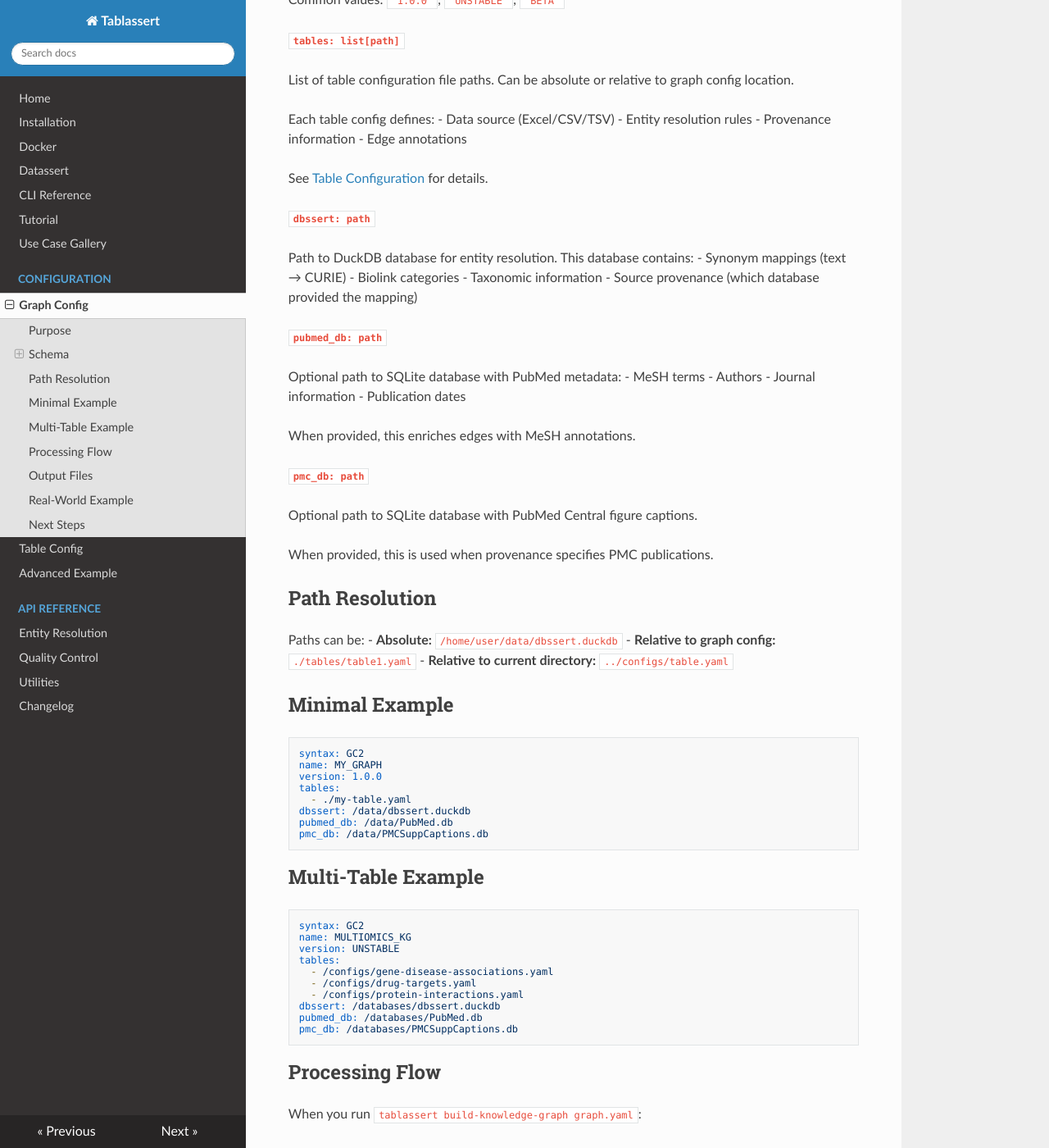
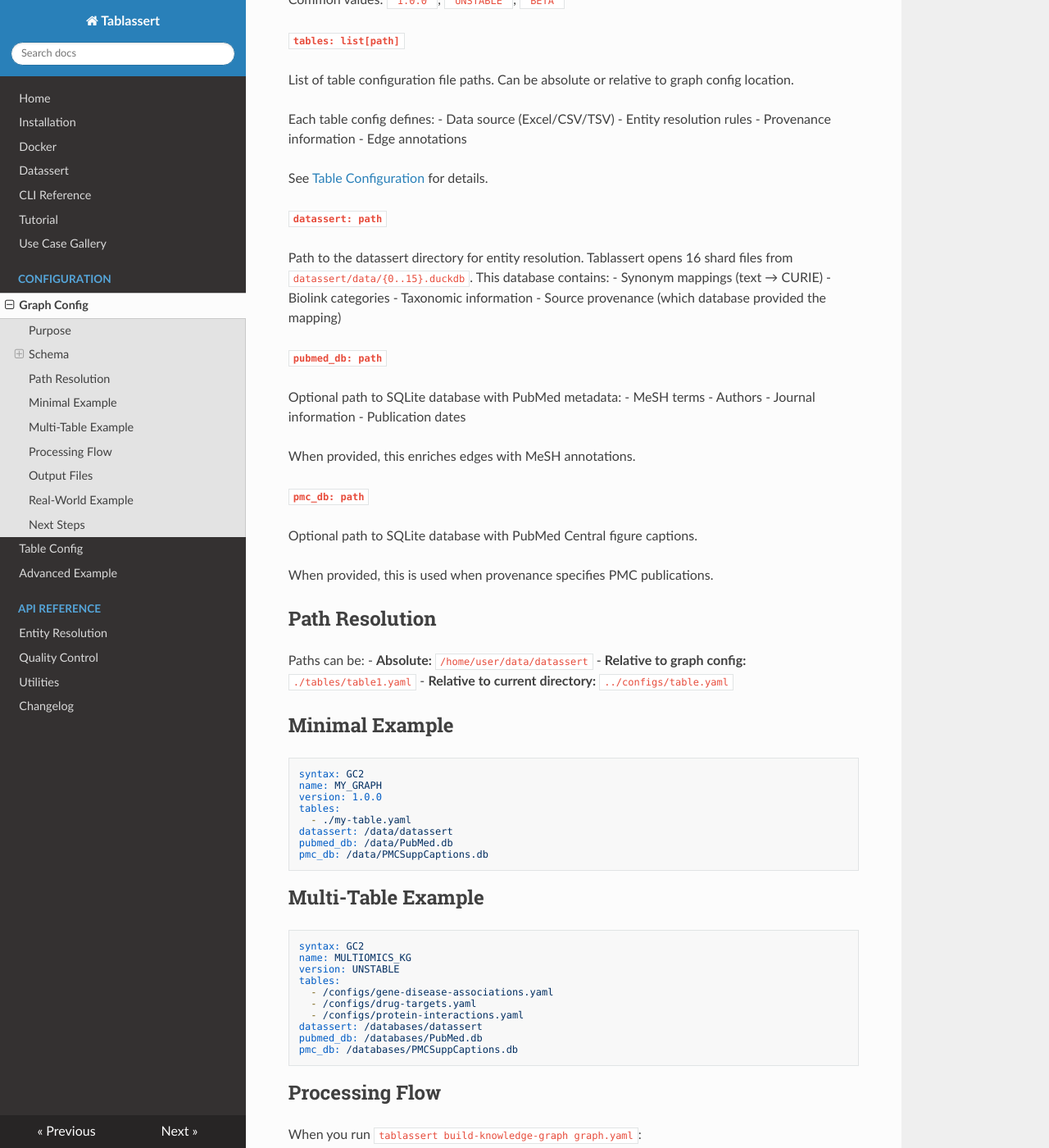
Before and after one commit to SkyeAv/Tablassert3.0.0, an MkDocs documentation site: the page built from docs/configuration/graph.md, in a window 1280 px wide and 1400 px high, scrolled down 1284 px. Shown: the whole window at 82% size. Built offline with MkDocs 1.6.1, drawn with Linux system fonts in a browser that asks for light colours; nearby versions of some CDN libraries; some of the changed text lies outside the part shown.

````diff
--- a/docs/configuration/graph.md
+++ b/docs/configuration/graph.md
@@ -19,7 +19,7 @@ A graph configuration file specifies:
 | `name` | String | Knowledge graph name (used in output filename) |
 | `version` | String | Knowledge graph version (used in output filename) |
 | `tables` | List[Path] | Paths to table configuration YAML files |
-| `dbssert` | Path | Path to DuckDB entity resolution database |
+| `datassert` | Path | Path to datassert directory containing DuckDB shards |
 
 ### Optional Fields
 
@@ -58,9 +58,9 @@ Each table config defines:
 
 See [Table Configuration](table.md) for details.
 
-**`dbssert: path`**
+**`datassert: path`**
 
-Path to DuckDB database for entity resolution. This database contains:
+Path to the datassert directory for entity resolution. Tablassert opens 16 shard files from `datassert/data/{0..15}.duckdb`. This database contains:
 - Synonym mappings (text → CURIE)
 - Biolink categories
 - Taxonomic information
@@ -85,7 +85,7 @@ When provided, this is used when provenance specifies PMC publications.
 ## Path Resolution
 
 Paths can be:
-- **Absolute:** `/home/user/data/dbssert.duckdb`
+- **Absolute:** `/home/user/data/datassert`
 - **Relative to graph config:** `./tables/table1.yaml`
 - **Relative to current directory:** `../configs/table.yaml`
 
@@ -97,7 +97,7 @@ name: MY_GRAPH
 version: 1.0.0
 tables:
   - ./my-table.yaml
-dbssert: /data/dbssert.duckdb
+datassert: /data/datassert
 pubmed_db: /data/PubMed.db
 pmc_db: /data/PMCSuppCaptions.db
 ```
@@ -112,7 +112,7 @@ tables:
   - /configs/gene-disease-associations.yaml
   - /configs/drug-targets.yaml
   - /configs/protein-interactions.yaml
-dbssert: /databases/dbssert.duckdb
+datassert: /databases/datassert
 pubmed_db: /databases/PubMed.db
 pmc_db: /databases/PMCSuppCaptions.db
 ```
@@ -126,7 +126,7 @@ When you run `tablassert build-knowledge-graph graph.yaml`:
    - Load table configuration
    - Download source file (if URL specified)
    - Apply transformations
-   - Resolve entities using `dbssert`
+   - Resolve entities using `datassert`
    - Validate with QC pipeline
    - Create subgraph parquet file
 3. **Aggregate subgraphs** - Merge all parquet files
@@ -155,7 +155,7 @@ name: MULTIOMICS_KG
 version: UNSTABLE
 tables:
   - /local_raid1/sgoetz/STORE/CONFIG/TABLASSERT/TABLE/V6/ALAMV6.yaml
-dbssert: /local_raid1/sgoetz/CODE/DBSSERT/dbssert.duckdb
+datassert: /local_raid1/sgoetz/CODE/DATASSERT/datassert
 pubmed_db: /local_raid1/sgoetz/DBSTORE/local_raid1/sgoetz/DBSTORE/PUBMED/PubMed.db
 pmc_db: /local_raid1/sgoetz/DBSTORE/local_raid1/sgoetz/DBSTORE/CAPTIONS/PMCSuppCaptions.db
 ```
--- a/docs/examples/tutorial-graph.yaml
+++ b/docs/examples/tutorial-graph.yaml
@@ -3,7 +3,7 @@ name: TUTORIAL_KG
 version: 1.0.0
 tables:
   - ./docs/examples/tutorial-table.yaml
-dbssert: /path/to/dbssert.duckdb
+datassert: /path/to/datassert
 # Optional enrichments:
 pubmed_db: /path/to/PubMed.db
 pmc_db: /path/to/PMCSuppCaptions.db
````
Also changed, not shown: docs/cli.md (+2 -2 lines), docs/tutorial.md (+3 -3 lines), llms.txt (added, +48 -0 lines).
